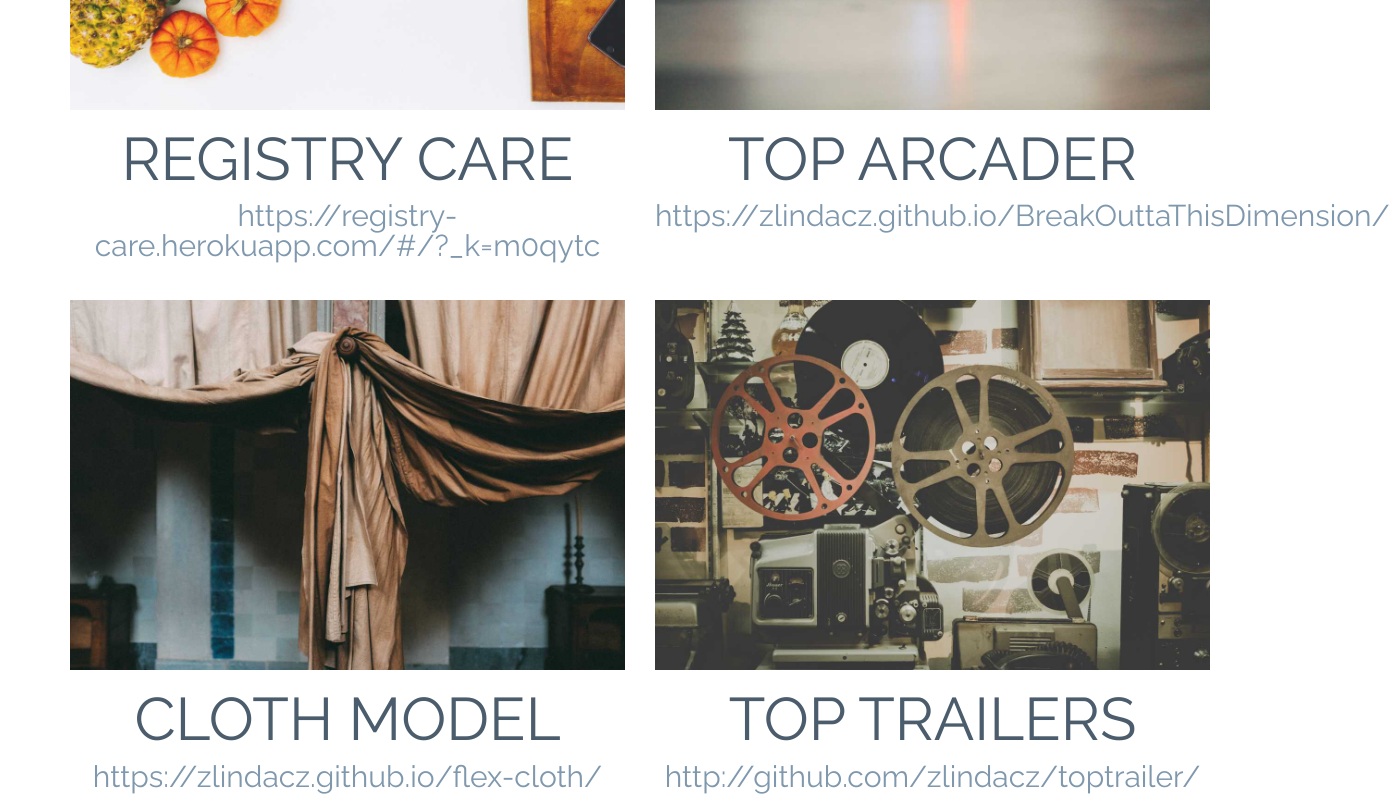
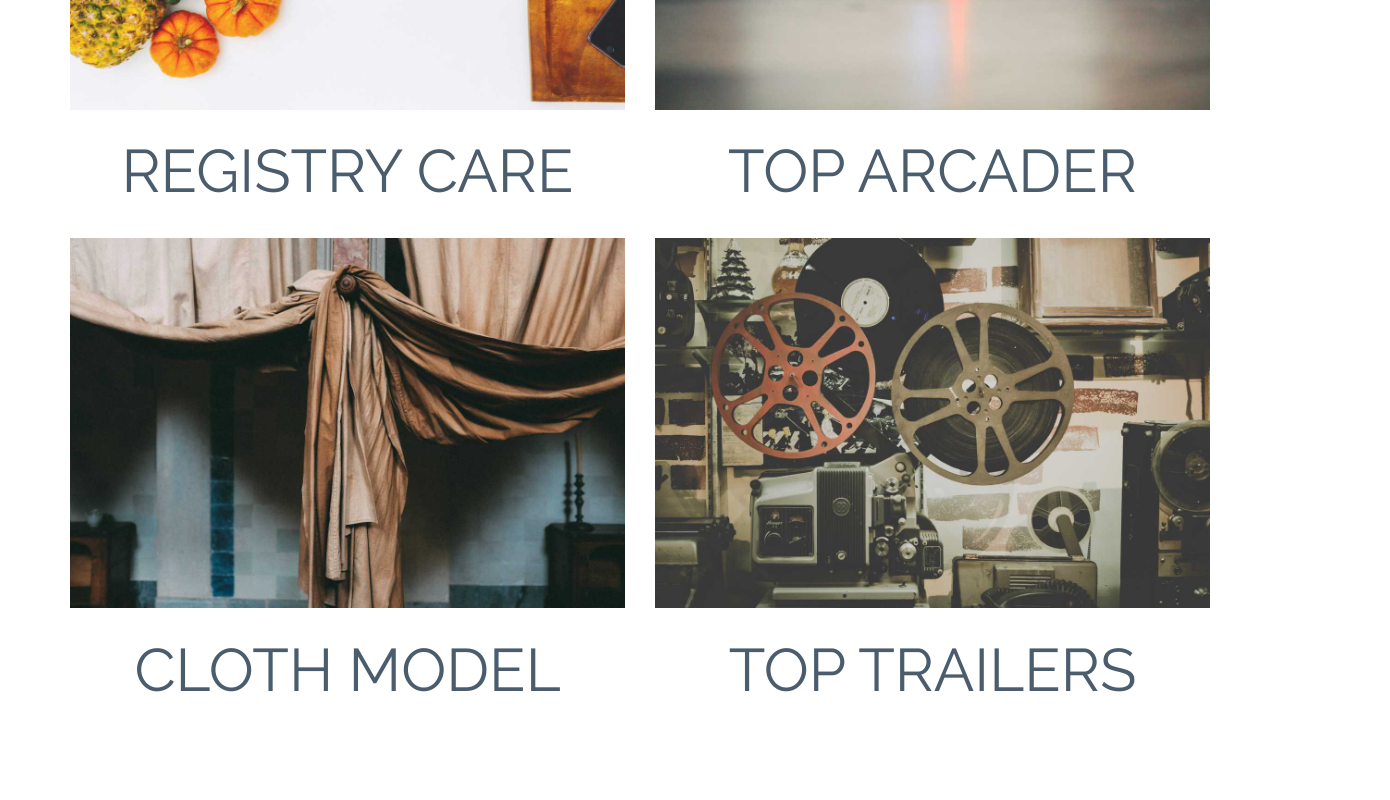
Before and after one commit to zlindacz/portfolio, a website: page index.html in a window 1280 px wide. Shown: the part 1300-2100 px from the top of the page, 1390 px wide, since content can reach past the window. Drawn offline with nearby package versions, Linux system fonts and the light colour scheme.

Commit message:
rid of links

```diff
--- a/assets/styles/style.css
+++ b/assets/styles/style.css
@@ -116,17 +116,13 @@ footer {
 .app-name {
 	font-weight: 400;
 	font-size: 8vw;
-	margin: 2vw 0 1vw 0;
+	padding: 1vw 0 3vh 0;
+	display: inline-block;
 }
 
 .app-img:hover, .app-name:hover, .app-link:hover {
 	cursor: pointer;
-}
-
-.app-link {
-	font-size: 3vw;
-	color: #7f98ad;
-	margin: 0 0 5vw 0;
+	text-decoration: none;
 }
 
 .footer-links {
--- a/index.html
+++ b/index.html
@@ -71,10 +71,10 @@
                  srcset="assets/dist/blog-medium.jpg 600w,
                          assets/dist/blog-large.jpg 1200w"
                  sizes="(min-width: 992px) 50vw, 100vw">
-            <h3 class="app-name text-uppercase">Registry Care</h3>
-            <p class="app-link">
-              https://registry-care.herokuapp.com/#/?_k=m0qytc
-            </p>
+            <a class="app-name text-uppercase"
+               href="https://registry-care.herokuapp.com/#/?_k=m0qytc">
+               Registry Care
+            </a>
           </div>
           <div class="col-md-6">
             <img src="assets/dist/game-small.jpg"
@@ -83,10 +83,10 @@
                  srcset="assets/dist/game-medium.jpg 600w,
                          assets/dist/game-large.jpg 1200w"
                  sizes="(min-width: 992px) 50vw, 100vw">
-            <h3 class="app-name text-uppercase">Top Arcader</h3>
-            <p class="app-link">
-              https://zlindacz.github.io/BreakOuttaThisDimension/
-            </p>
+            <a class="app-name text-uppercase"
+               href="https://zlindacz.github.io/BreakOuttaThisDimension/">
+              Top Arcader
+            </a>
           </div>
         </div>
         <div class="row text-center">
@@ -97,10 +97,10 @@
                  srcset="assets/dist/cloth-medium.jpg 600w,
                          assets/dist/cloth-large.jpg 1200w"
                  sizes="(min-width: 992px) 50vw, 100vw">
-            <h3 class="app-name text-uppercase">Cloth Model</h3>
-            <p class="app-link">
-              https://zlindacz.github.io/flex-cloth/
-            </p>
+            <a class="app-name text-uppercase"
+                href="https://zlindacz.github.io/flex-cloth/">
+                Cloth Model
+            </a>
           </div>
           <div class="col-md-6">
             <img src="assets/dist/trailer-small.jpg"
@@ -109,10 +109,10 @@
                  srcset="assets/dist/trailer-medium.jpg 600w,
                          assets/dist/trailer-large.jpg 1200w"
                  sizes="(min-width: 992px) 50vw, 100vw">
-            <h3 class="app-name text-uppercase">Top Trailers</h3>
-            <p class="app-link">
-              http://github.com/zlindacz/toptrailer/
-            </p>
+            <a class="app-name text-uppercase"
+                href="http://github.com/zlindacz/toptrailer/">
+                Top Trailers
+            </a>
           </div>
 
         </div>
```
